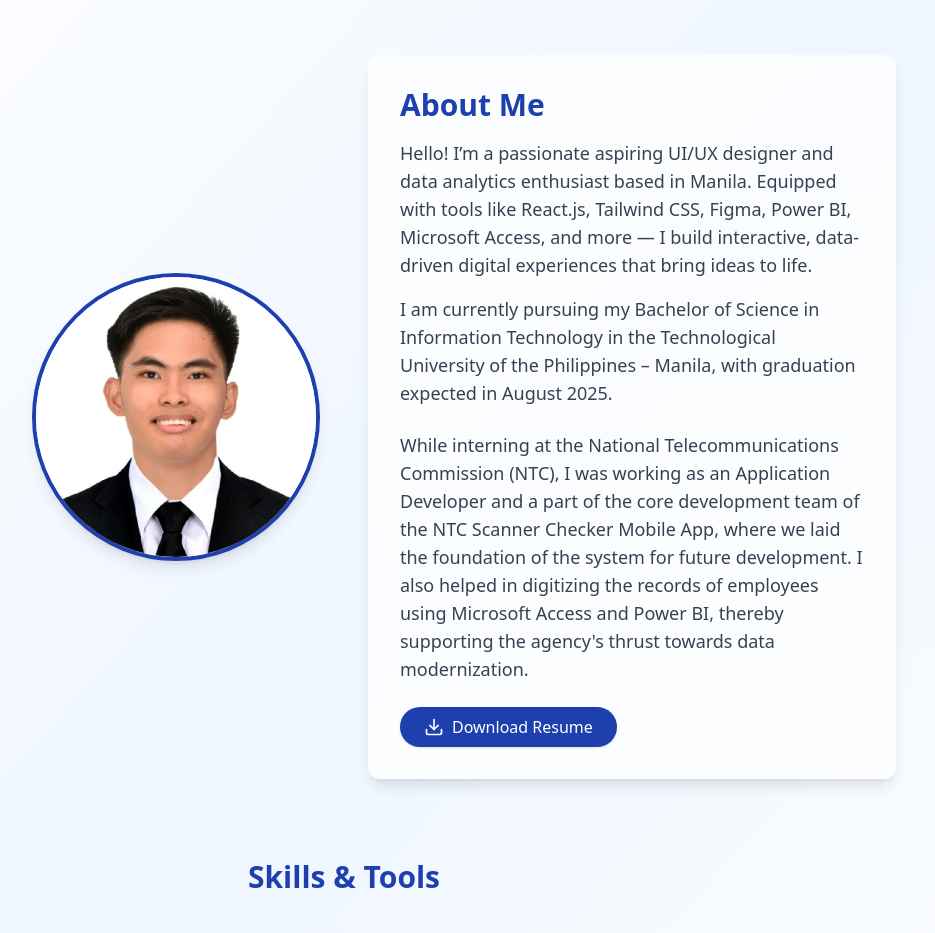
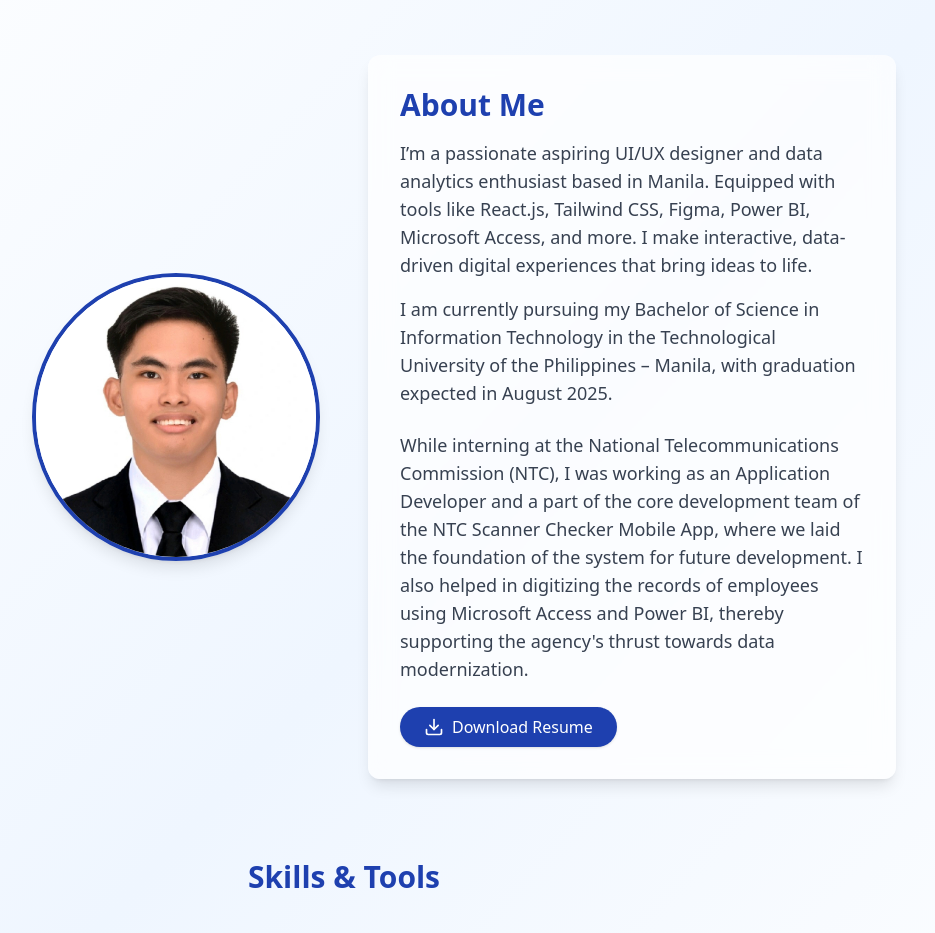
Before and after one commit to JesDC/dc-portfolio, a React (Create React App) app: page / in a window 1280 px wide. Shown: the part 2140-3073 px from the top of the page, without its empty margins (296-1231 px from the left). Built offline with nearby package versions, Linux system fonts and the light colour scheme.

Commit message:
Update About.js

```diff
--- a/src/components/About.js
+++ b/src/components/About.js
@@ -39,9 +39,9 @@ const About = () => {
             About Me
           </h2>
           <p className="text-gray-700 text-base sm:text-lg leading-relaxed mb-4">
-            Hello! I’m a passionate aspiring UI/UX designer and data analytics
+            I’m a passionate aspiring UI/UX designer and data analytics
             enthusiast based in Manila. Equipped with tools like React.js,
-            Tailwind CSS, Figma, Power BI, Microsoft Access, and more — I build
+            Tailwind CSS, Figma, Power BI, Microsoft Access, and more. I make
             interactive, data-driven digital experiences that bring ideas to
             life.
           </p>
```
